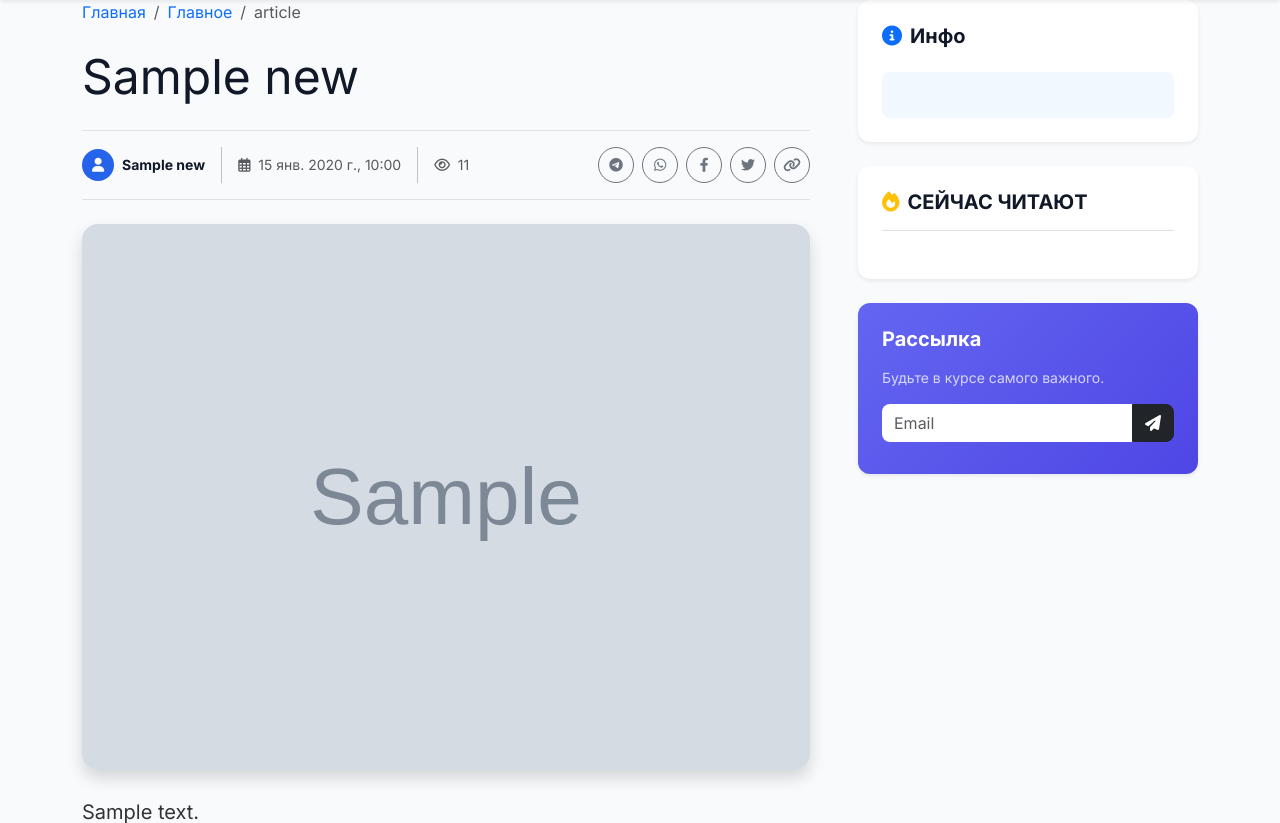
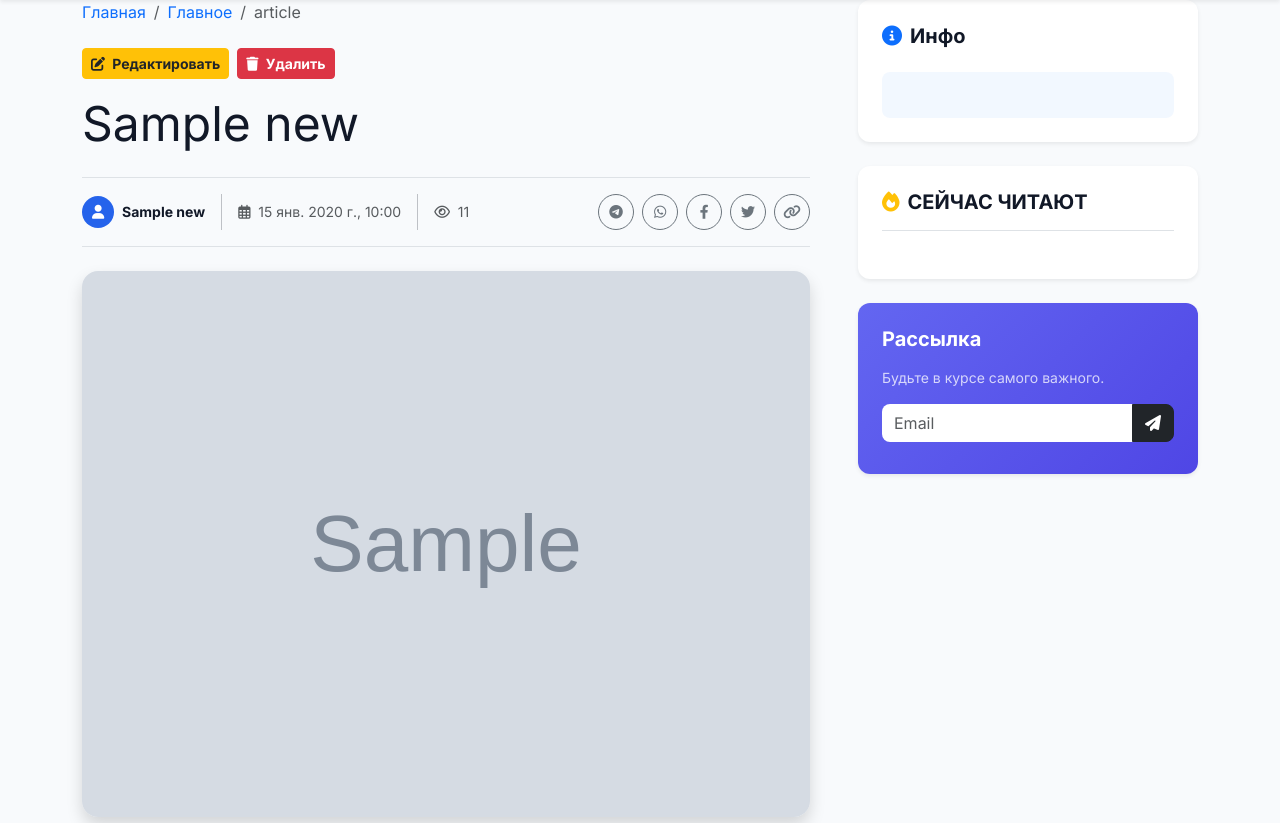
Before and after one commit to abay209/news-portal-kz, a Flask app: page /news/1 in a window 1280 px wide; the page is wider, and only the part inside the window is pictured. Shown: the part 142-965 px from the top of that part. Run offline with Flask 3, Linux system fonts and the light colour scheme; a user stored in the database is signed in; data comes from the database, SQL or seed files in the repository; tables that the repository leaves empty hold one stand-in row (values such as "Sample post"); grey boxes marked "Sample" are stand-in pictures.

Commit message:
Add inline admin edit/delete buttons to news detail page

```diff
--- a/app/templates/news.html
+++ b/app/templates/news.html
@@ -37,6 +37,12 @@
         </nav>
 
         <article class="news-article">
+            {% if current_user.is_authenticated and current_user.is_admin %}
+            <div class="mb-3 d-flex gap-2">
+                <a href="{{ url_for('admin.news_edit', news_id=news.id) }}" class="btn btn-warning btn-sm fw-bold text-dark"><i class="fas fa-edit me-1"></i> Редактировать</a>
+                <a href="{{ url_for('admin.news_delete', news_id=news.id) }}" class="btn btn-danger btn-sm fw-bold text-white" onclick="return confirm('Вы уверены, что хотите удалить эту новость?')"><i class="fas fa-trash me-1"></i> Удалить</a>
+            </div>
+            {% endif %}
             <h1 class="display-5 fw-800 mb-4">{{ news['title_' + session.get('lang', 'ru')] }}</h1>
 
             <div class="meta-info d-flex align-items-center gap-3 mb-4 py-3 border-top border-bottom flex-wrap">
```
